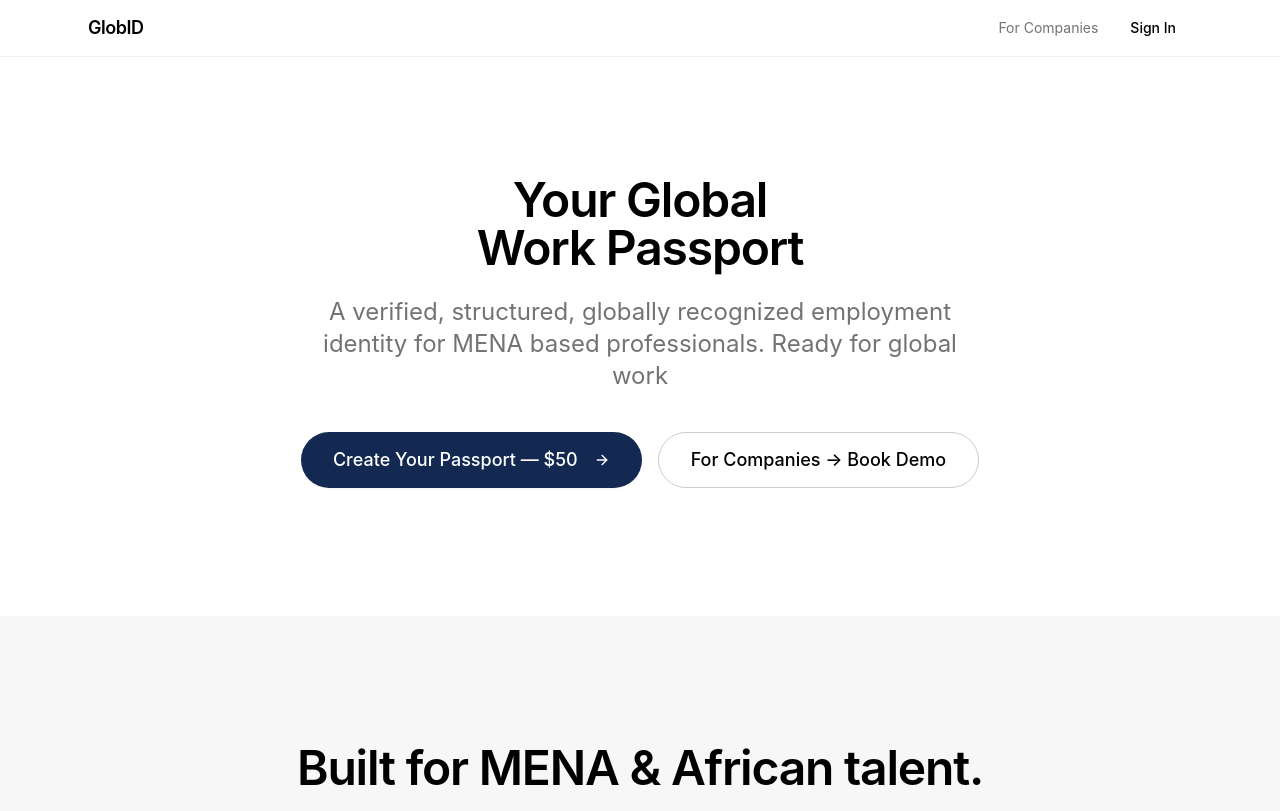
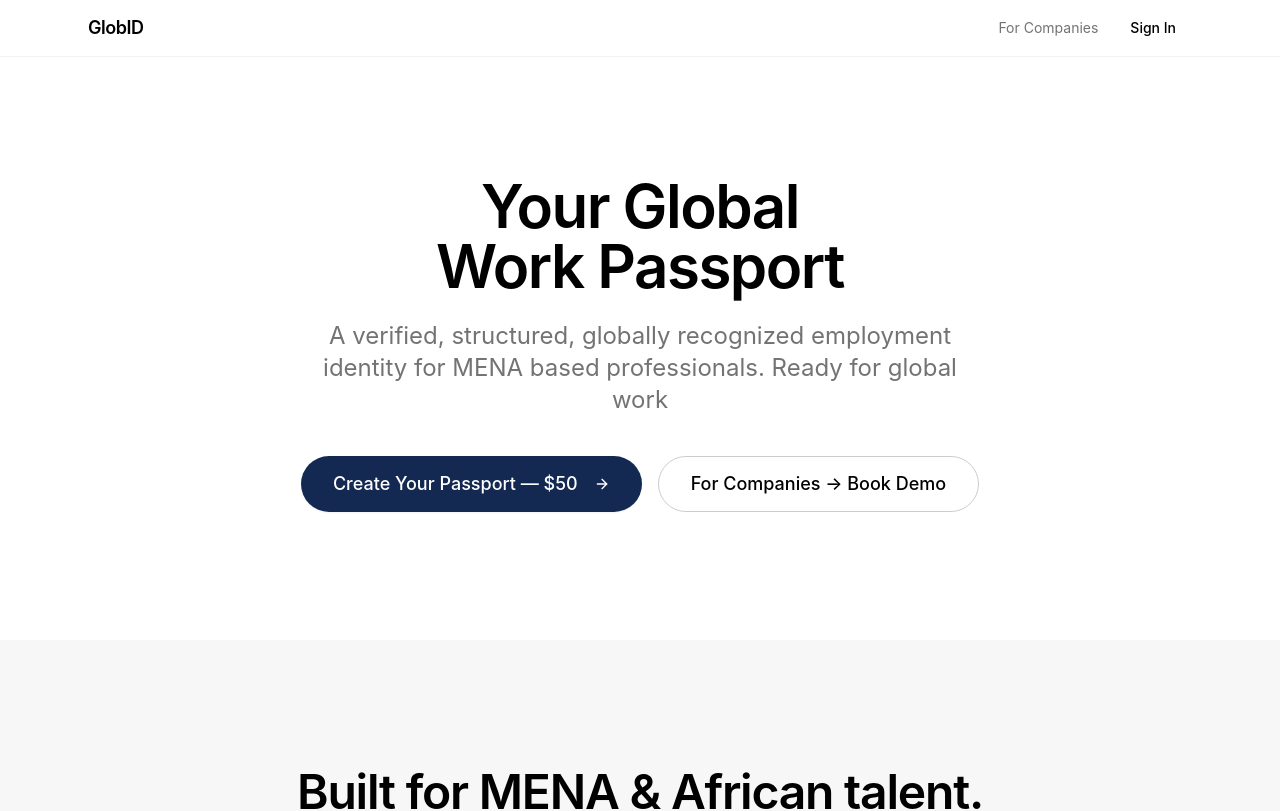
Before and after one commit to abdallasi/globid, a React (Vite) app: page / in a window 1280 px wide. Shown: the top 811 px of the page. Built offline with nearby package versions, Linux system fonts and the light colour scheme; the HTML template or start-up script is replaced by a standard one.

Commit message:
Visual edit in Lovable
Edited UI in Lovable

```diff
--- a/src/pages/Index.tsx
+++ b/src/pages/Index.tsx
@@ -89,9 +89,9 @@ const Index = () => {
       <section className="pt-32 pb-20 md:pt-44 md:pb-32">
         <div className="apple-container">
           <div className="max-w-4xl mx-auto text-center">
-            <h1 className="apple-headline fade-in opacity-0 text-5xl">Your Global​ <br />Work Passport​
+            <h1 className="apple-headline fade-in opacity-0 text-6xl">Your Global​ <br />Work Passport​
             </h1>
-            <p className="apple-subheadline mt-6 max-w-2xl mx-auto fade-in opacity-0 stagger-1">
+            <p className="apple-subheadline mt-6 max-w-2xl mx-auto fade-in opacity-0 stagger-1 my-[22px]">
               A verified, structured, globally recognized employment identity for MENA based professionals. Ready for global work
             </p>
             <div className="flex flex-col sm:flex-row items-center justify-center gap-4 mt-10 fade-in opacity-0 stagger-2">
```
